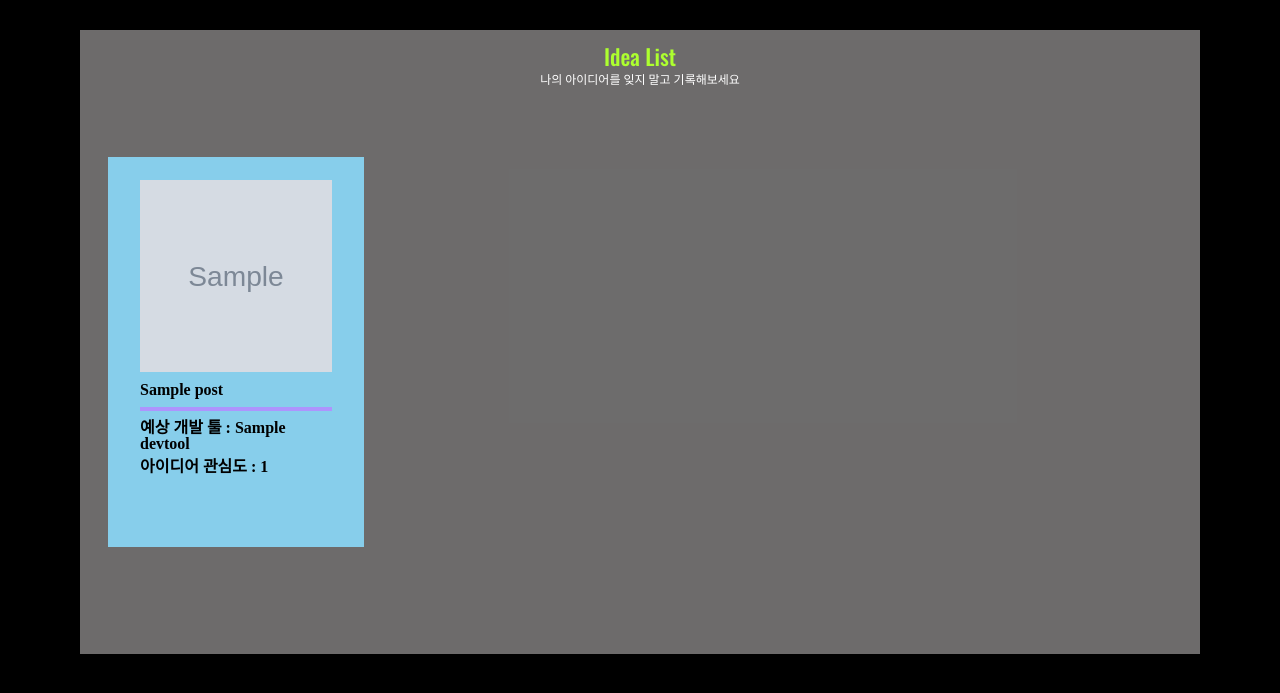
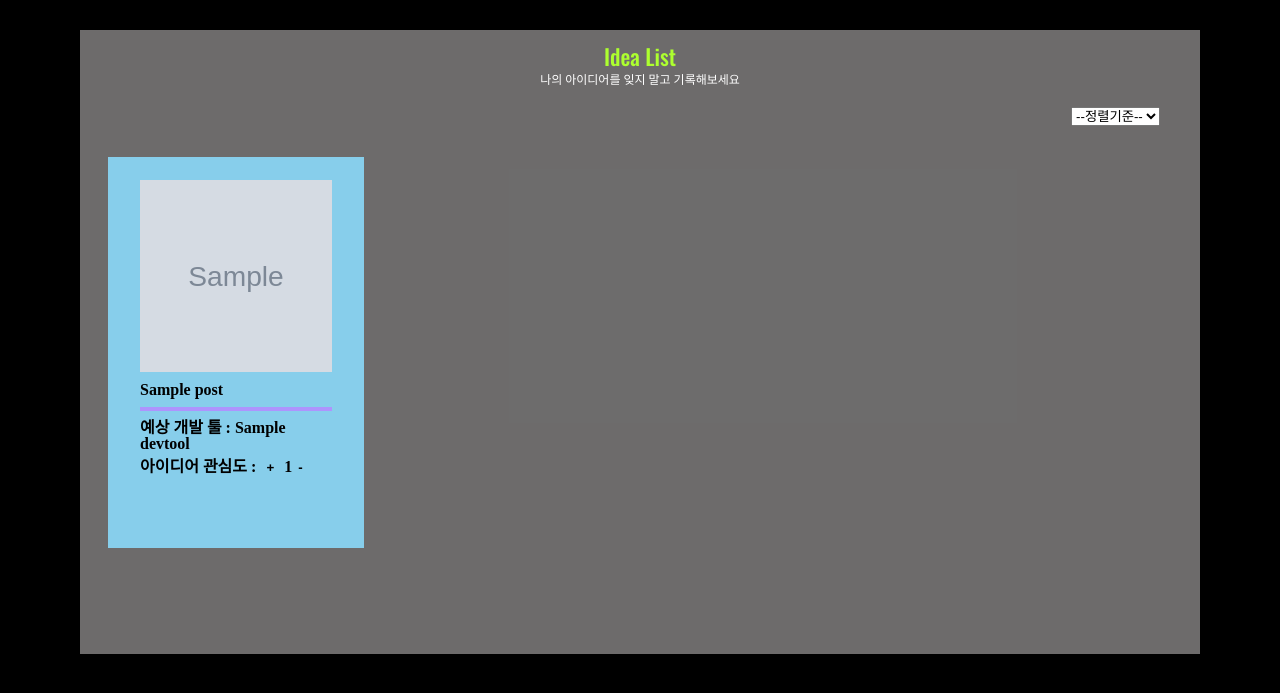
Before and after one commit to Pirogramming17/JeonSunhee, a Django app: page / in a window 1280 px wide. Shown: the part 86-779 px from the top of the page. Run offline with Django 4.2, Linux system fonts and the light colour scheme; tables that the repository leaves empty hold one stand-in row (values such as "Sample post"); grey boxes marked "Sample" are stand-in pictures; some web fonts are replaced.

Commit message:
order 추가

```diff
--- a/SWIDEA_SITE/posts/templates/posts/main.html
+++ b/SWIDEA_SITE/posts/templates/posts/main.html
@@ -3,6 +3,14 @@
   <p><strong>Idea List</strong></p>
   <p>나의 아이디어를 잊지 말고 기록해보세요</p>
 </div>
+<form class="order" method="GET">
+  <select name="order" onchange="this.form.submit()">
+    <option value="none">--정렬기준--</option>
+    <option value="register">등록순</option>
+    <option value="latest">최신순</option>
+    <option value="named">이름순</option>
+  </select>
+</form>
 <div class="idea-boxes">
   {% for post in posts %}
   <div class="box">
@@ -14,7 +22,12 @@
     <p><a href="/post/idea/{{post.id}}">{{post.title}}</a></p>
     <div class="line"></div>
     <p>예상 개발 툴 : {{post.devtool.name}}</p>
-    <p>아이디어 관심도 : {{post.interest}}</p>
+    <p class="idea-interest">
+      아이디어 관심도 :
+      <button class="plus-btn">+</button>
+      <span class="interest">{{post.interest}}</span
+      ><button class="minus-btn">-</button>
+    </p>
   </div>
   {% endfor %}
 </div>
--- a/SWIDEA_SITE/posts/views.py
+++ b/SWIDEA_SITE/posts/views.py
@@ -6,7 +6,13 @@ from .models import Post, Devtool
 
 # Create your views here.
 def main(request):
-    posts = Post.objects.all()
+    order = request.GET.get('order')
+    if order == "latest":
+        posts = Post.objects.all().order_by('-created_at')
+    elif order == 'named':
+        posts = Post.objects.all().order_by('title')
+    else:
+        posts = Post.objects.all().order_by('created_at')
 
     context = {
         "posts":posts
--- a/SWIDEA_SITE/static/css/main.css
+++ b/SWIDEA_SITE/static/css/main.css
@@ -32,3 +32,14 @@
   font-weight: bold;
   margin: 7px 0;
 }
+.plus-btn,
+.minus-btn {
+  font-weight: bold !important;
+  border: none !important;
+  background: none !important;
+}
+
+.order > select {
+  float: right;
+  margin-right: 40px;
+}
--- /dev/null
+++ b/SWIDEA_SITE/static/javascripts/script.js
@@ -0,0 +1,18 @@
+const $ideaInterest = document.getElementsByClassName("idea-interest");
+var $plusBtn = [];
+var $minusBtn = [];
+var $interest = [];
+for (var i = 0; i < $ideaInterest.length; i++) {
+  $plusBtn[i] = $ideaInterest.getElementsByClassName("plus-btn")[i];
+  $interest[i] = $ideaInterest.getElementsByClassName("interest")[i];
+  $minusBtn[i] = $ideaInterest.getElementsByClassName("minus-btn")[i];
+
+  $plusBtn[i].addEventListener("click", function () {
+    var temp = parseInt($interest[i].innerText) + 1;
+    $interest[i].innerText = temp;
+  });
+  $minusBtn[i].addEventListener("click", function () {
+    var temp = parseInt($interest[i].innerText) - 1;
+    $interest[i].innerText = temp;
+  });
+}
--- a/SWIDEA_SITE/templates/base.html
+++ b/SWIDEA_SITE/templates/base.html
@@ -36,4 +36,8 @@
       <div class="container">{% block content %} {% endblock %}</div>
     </main>
   </body>
+  <script
+    type="text/javascript"
+    src="../../../static/javascripts/script.js"
+  ></script>
 </html>
```
